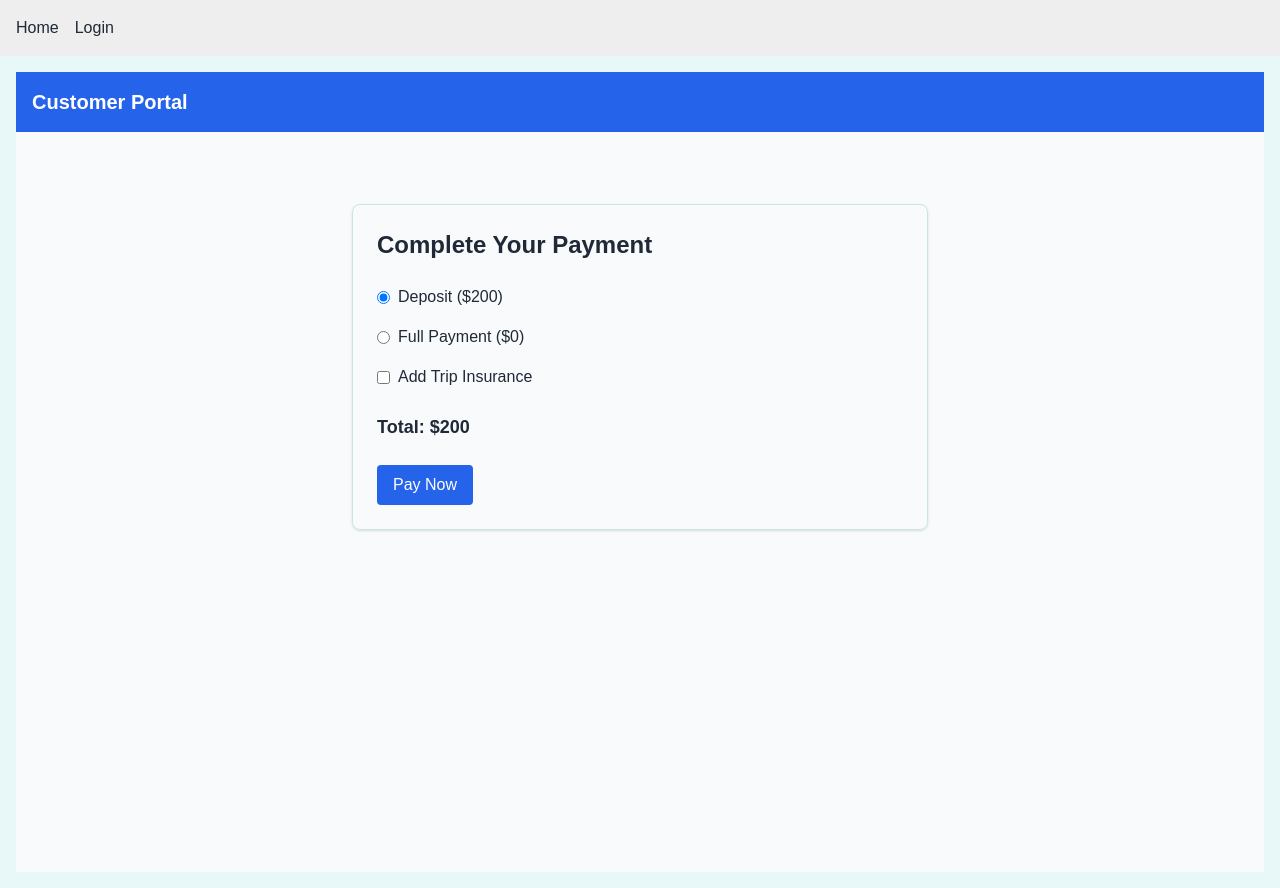
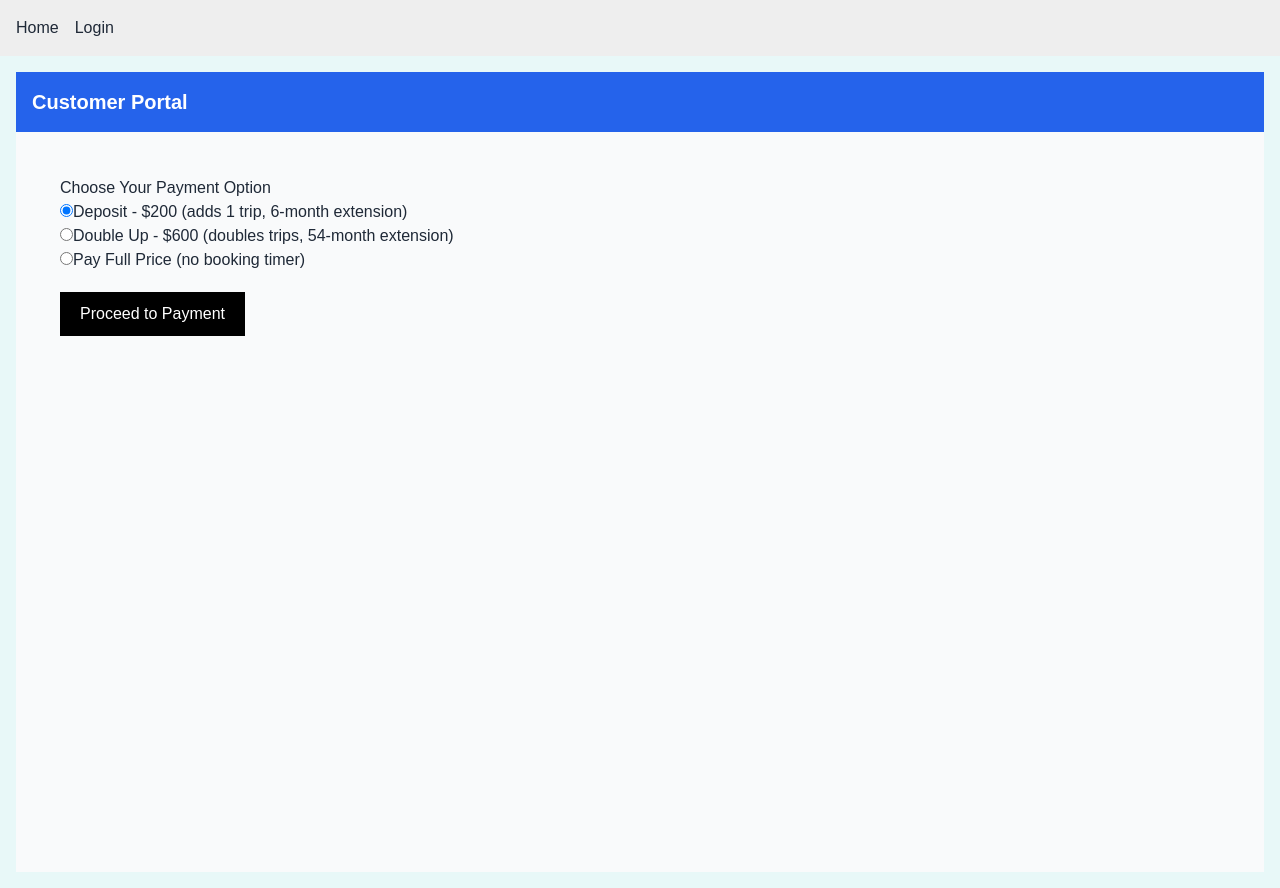
Before and after one commit to flexbuytravel/code-assist, a Next.js app: page /customer/payment in a window 1280 px wide. Built offline with nearby package versions, Linux system fonts and the light colour scheme; no server answers.

Commit message:
Update page.tsx

```diff
--- a/src/app/customer/payment/page.tsx
+++ b/src/app/customer/payment/page.tsx
@@ -1,110 +1,102 @@
 "use client";
 
-import { useState, useEffect } from "react";
+import { useState } from "react";
 
-export default function PaymentPage({ params }: { params: { customerId: string } }) {
-  const [paymentType, setPaymentType] = useState<"deposit" | "full">("deposit");
-  const [insurance, setInsurance] = useState(false);
-  const [basePrice, setBasePrice] = useState<number>(0);
+export default function PaymentPage({ customerId }: { customerId: string }) {
+  const [option, setOption] = useState<"deposit" | "doubleUp" | "full">("deposit");
   const [loading, setLoading] = useState(false);
 
-  // Load customer base price (from Firestore emulator in dev mode)
-  useEffect(() => {
-    async function fetchCustomer() {
-      try {
-        const res = await fetch(`/api/customer/${params.customerId}`);
-        if (res.ok) {
-          const data = await res.json();
-          setBasePrice(data.fullPrice);
-        }
-      } catch (err) {
-        console.error("Error loading customer:", err);
-      }
-    }
-    fetchCustomer();
-  }, [params.customerId]);
-
-  const totalPrice = () => {
-    if (paymentType === "deposit") {
-      return insurance ? 200 + 200 : 200; // deposit doubles trips if insurance checked
-    }
-    if (paymentType === "full") {
-      let price = basePrice;
-      if (insurance) price *= 2; // doubles trips with insurance
-      return price;
-    }
-    return 0;
+  // Stripe Price IDs (test mode)
+  const priceMap: Record<string, string> = {
+    deposit: "price_xxxxx_deposit", // $200
+    doubleUp: "price_xxxxx_doubleUp", // $600
+    full: "price_xxxxx_full", // full package price
   };
 
-  async function handlePayment() {
+  const handlePayment = async () => {
+    setLoading(true);
+
     try {
-      setLoading(true);
       const res = await fetch("/api/stripe/create-checkout-session", {
         method: "POST",
         headers: { "Content-Type": "application/json" },
         body: JSON.stringify({
-          customerId: params.customerId,
-          amountType: paymentType,
+          customerId,
+          option,
+          priceId: priceMap[option],
+          successUrl: `${window.location.origin}/success`,
+          cancelUrl: `${window.location.origin}/cancel`,
         }),
       });
+
       const data = await res.json();
+
       if (data.url) {
-        window.location.href = data.url; // Redirect to Stripe
+        window.location.href = data.url;
+      } else {
+        alert("Failed to create checkout session");
       }
     } catch (err) {
       console.error("Payment error:", err);
+      alert("An error occurred during payment");
     } finally {
       setLoading(false);
     }
-  }
+  };
 
   return (
-    <div className="max-w-xl mx-auto mt-12 p-6 border rounded-lg shadow">
-      <h1 className="text-2xl font-bold mb-6">Complete Your Payment</h1>
-
-      <div className="space-y-4">
-        <label className="flex items-center">
+    <div style={{ padding: "20px" }}>
+      <h2>Choose Your Payment Option</h2>
+      <div>
+        <label>
           <input
             type="radio"
-            name="paymentType"
+            name="paymentOption"
             value="deposit"
-            checked={paymentType === "deposit"}
-            onChange={() => setPaymentType("deposit")}
+            checked={option === "deposit"}
+            onChange={() => setOption("deposit")}
           />
-          <span className="ml-2">Deposit ($200)</span>
+          Deposit - $200 (adds 1 trip, 6-month extension)
         </label>
-
-        <label className="flex items-center">
+      </div>
+      <div>
+        <label>
           <input
             type="radio"
-            name="paymentType"
-            value="full"
-            checked={paymentType === "full"}
-            onChange={() => setPaymentType("full")}
+            name="paymentOption"
+            value="doubleUp"
+            checked={option === "doubleUp"}
+            onChange={() => setOption("doubleUp")}
           />
-          <span className="ml-2">Full Payment (${basePrice})</span>
-        </label>
-
-        <label className="flex items-center">
-          <input
-            type="checkbox"
-            checked={insurance}
-            onChange={(e) => setInsurance(e.target.checked)}
-          />
-          <span className="ml-2">Add Trip Insurance</span>
+          Double Up - $600 (doubles trips, 54-month extension)
         </label>
       </div>
-
-      <div className="mt-6 text-lg font-semibold">
-        Total: ${totalPrice()}
+      <div>
+        <label>
+          <input
+            type="radio"
+            name="paymentOption"
+            value="full"
+            checked={option === "full"}
+            onChange={() => setOption("full")}
+          />
+          Pay Full Price (no booking timer)
+        </label>
       </div>
 
       <button
         onClick={handlePayment}
         disabled={loading}
-        className="mt-6 bg-blue-600 text-white px-4 py-2 rounded hover:bg-blue-700 disabled:opacity-50"
+        style={{
+          marginTop: "20px",
+          padding: "10px 20px",
+          backgroundColor: "black",
+          color: "white",
+          border: "none",
+          cursor: "pointer",
+        }}
       >
-        {loading ? "Processing..." : "Pay Now"}
+        {loading ? "Processing..." : "Proceed to Payment"}
       </button>
     </div>
   );
```
